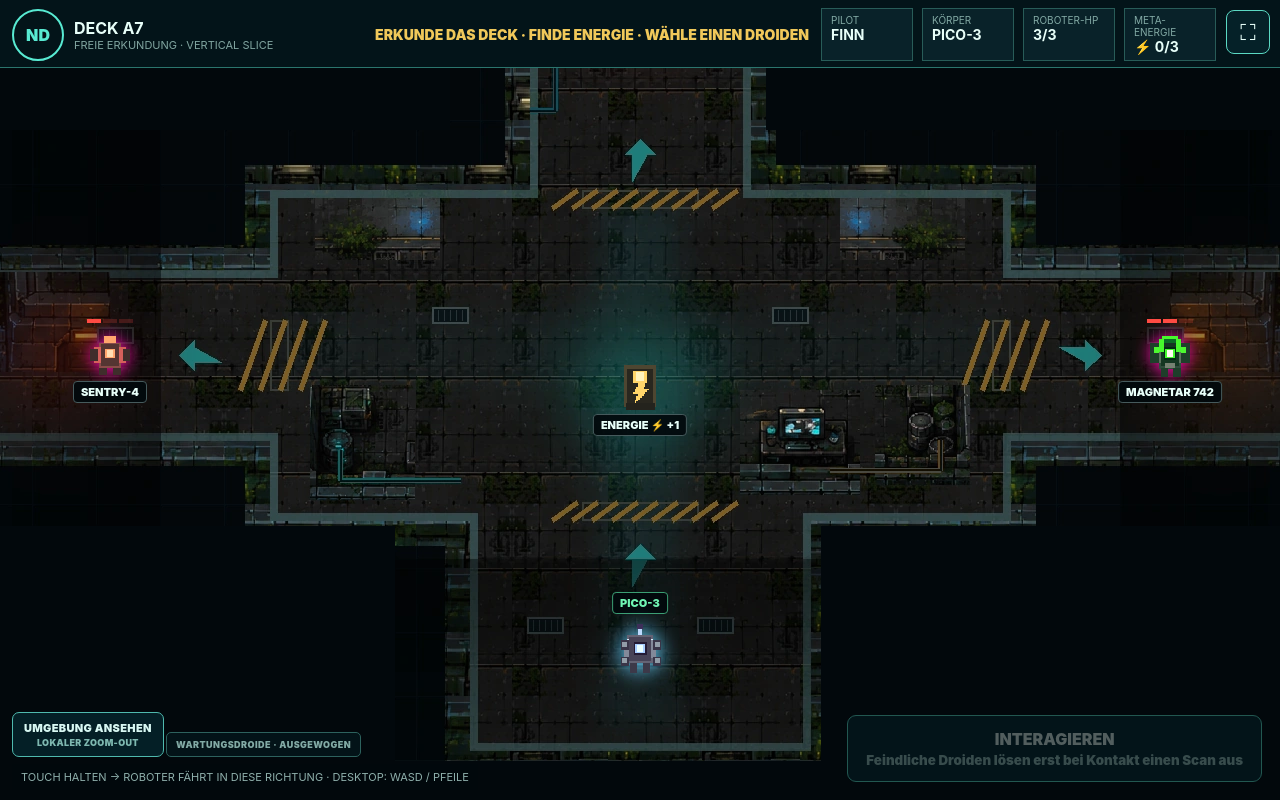
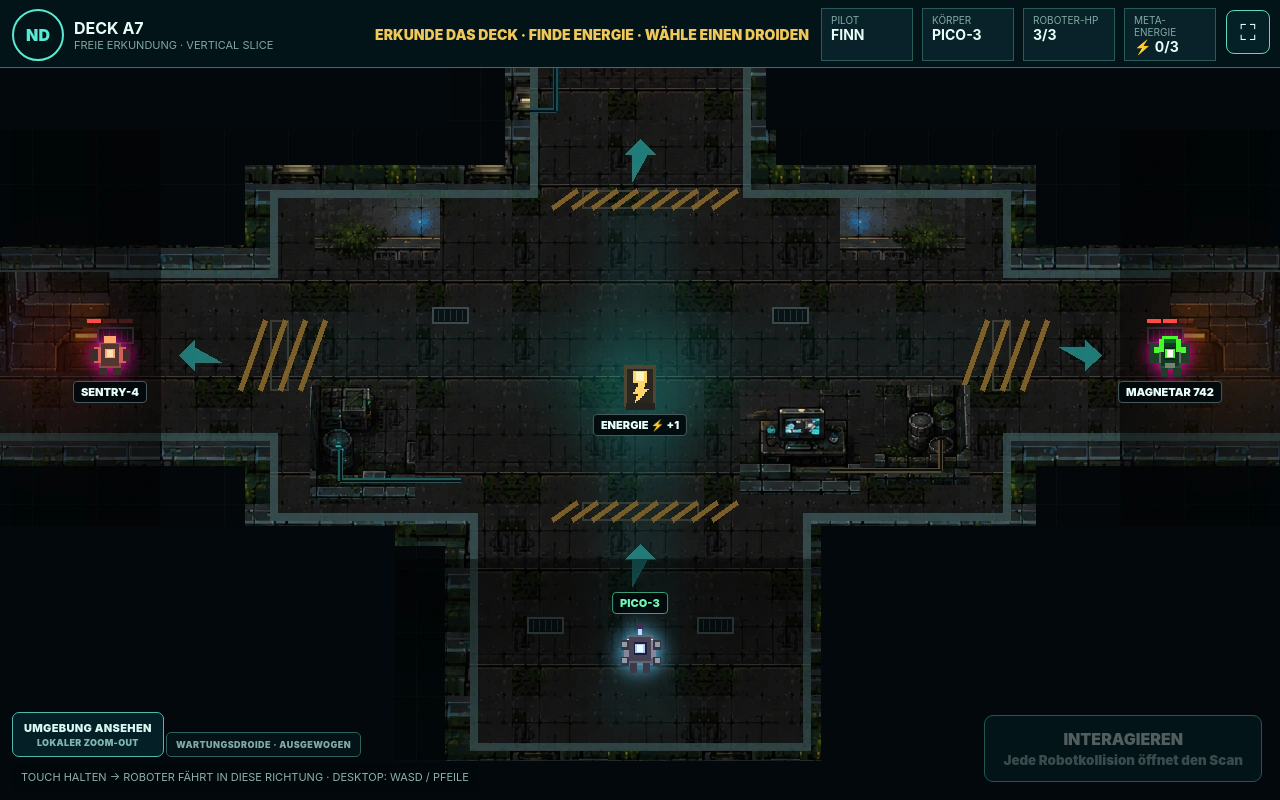
Before and after one commit to KlausUllrich/numberdroid, a React (Vite) app: page / in a window 1280 px wide. Built offline with nearby package versions, Linux system fonts and the light colour scheme.

Commit message:
Make deck station asset preview-path safe

```diff
--- a/src/meta/MetaGame.tsx
+++ b/src/meta/MetaGame.tsx
@@ -1,4 +1,5 @@
 import { useEffect, useMemo, useRef, useState, type CSSProperties, type PointerEvent as ReactPointerEvent } from "react";
+import { publicAsset } from "../game/assets";
 import { BODIES, MAX_META_ENERGY, PLAYER_NAMES, STARTING_HP, robotCollisionRadius, robotDriveProfile } from "../game/catalog";
 import { getFloor } from "../game/floors";
 import { pointWalkable } from "../game/save";
@@ -545,7 +546,7 @@ export function MetaGame({ meta, onMetaChange, onEncounter, paused = false }: Pr
             const used = meta.usedStationIds.includes(station.id);
             return (
               <div key={station.id} className={`zk-entity station ${used ? "empty" : ""}`} style={{ left: station.x, top: station.y }}>
-                <img src="/assets/robots/station.png" alt="Energiestation" /><span className="tag">{station.label}</span>
+                <img src={publicAsset("assets/robots/station.png")} alt="Energiestation" /><span className="tag">{station.label}</span>
               </div>
             );
           })}
@@ -582,7 +583,7 @@ export function MetaGame({ meta, onMetaChange, onEncounter, paused = false }: Pr
           {!nearby && nearbyNeutralEncounter ? (
             <>NEUTRALEN DROID SCANNEN<small>{nearbyNeutralEncounter.name} · freiwillig</small></>
           ) : !nearby ? (
-            <>INTERAGIEREN<small>Feindliche Droiden lösen erst bei Kontakt einen Scan aus</small></>
+            <>INTERAGIEREN<small>Jede Robotkollision öffnet den Scan</small></>
           ) : nearby.type === "station" && nearbyStation ? (
             <>ENERGIE AUFLADEN<small>+{nearbyStation.energy} Meta-Energie</small></>
           ) : nearby.type === "pickup" && nearbyPickup ? (
```
